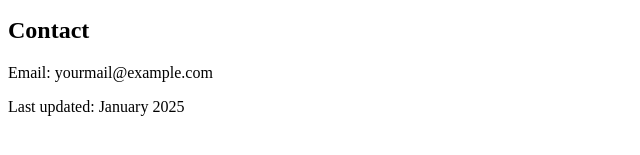
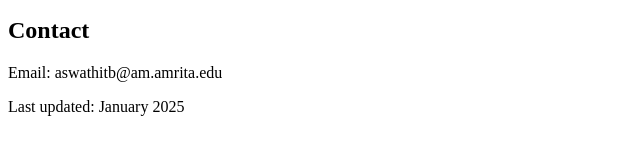
Before and after one commit to aswathishinz/privacy-policy, a plain HTML site: page index.html in a window 1280 px wide. Shown: the part 423-578 px from the top of the page, 0-640 px from the left. Drawn offline with Linux system fonts and the light colour scheme.

Commit message:
Update index.html

```diff
--- a/index.html
+++ b/index.html
@@ -24,7 +24,7 @@
 <p>This app does not share data with third-party services.</p>
 
 <h2>Contact</h2>
-<p>Email: yourmail@example.com</p>
+<p>Email: aswathitb@am.amrita.edu</p>
 
 <p>Last updated: January 2025</p>
 </body>
```
